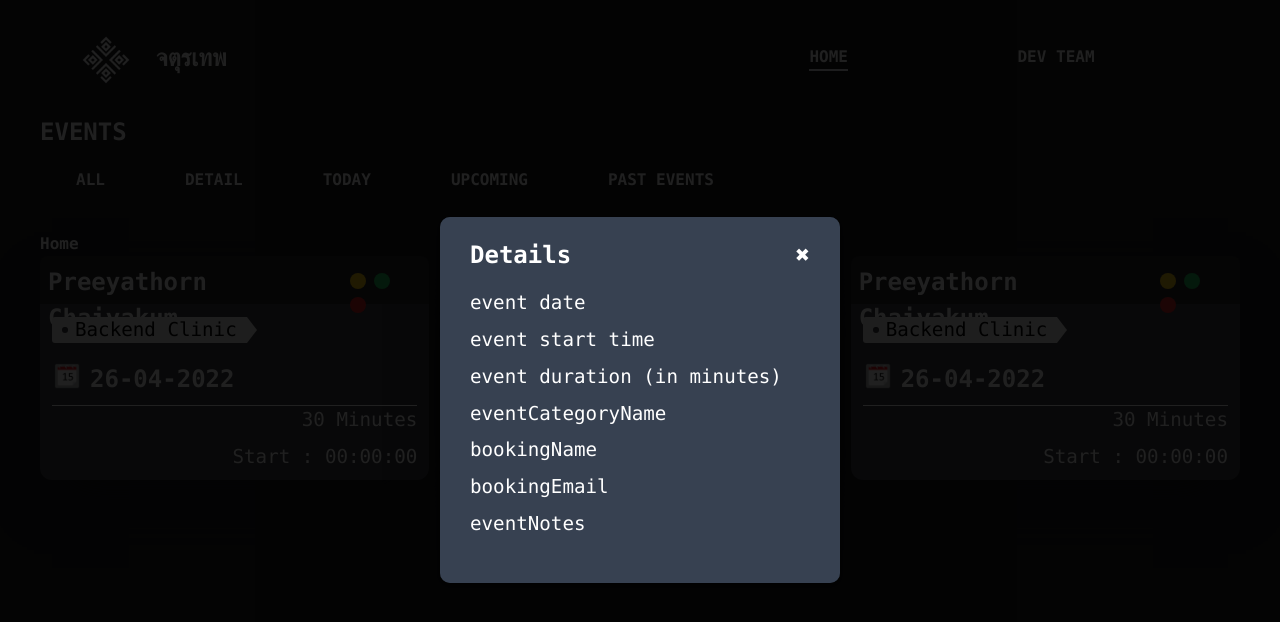
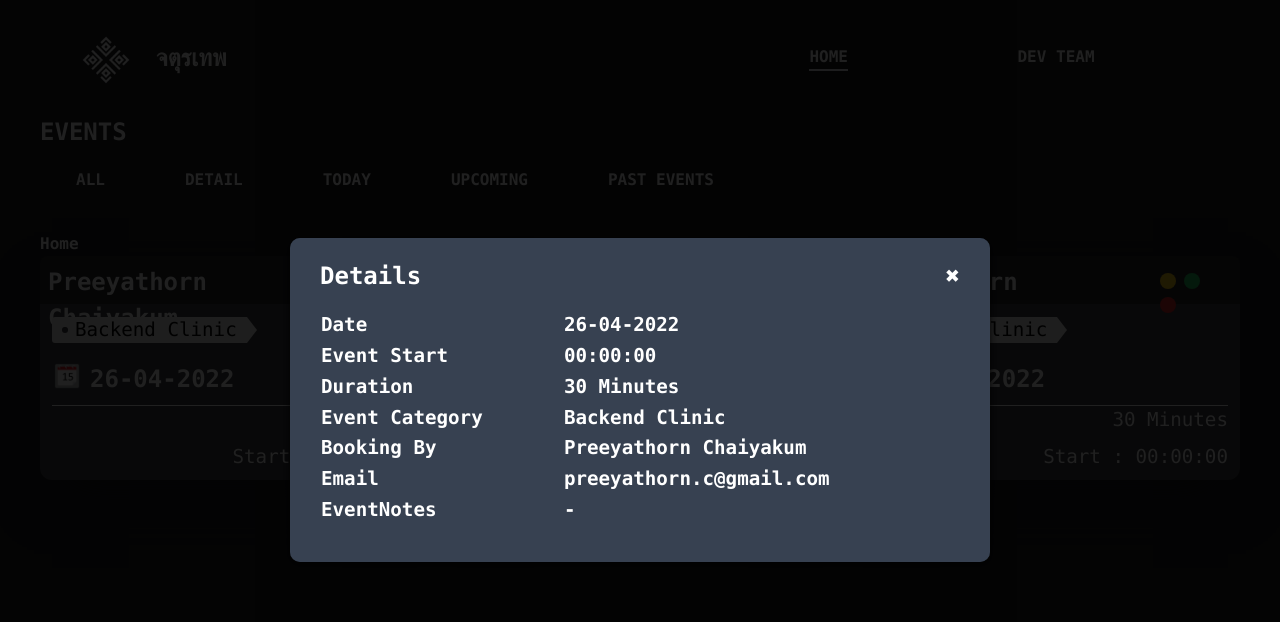
Before and after one commit to thanakritcankha/Oasip_sj2, a Vue app in the folder Frontend/: page / in a window 1280 px wide. Shown: the top 622 px of the page. Built offline with nearby package versions, Linux system fonts and the light colour scheme; the HTML template or start-up script is replaced by a standard one.

Commit message:
Update Event.vue

```diff
--- a/Frontend/src/components/Event.vue
+++ b/Frontend/src/components/Event.vue
@@ -51,17 +51,49 @@ import { ref } from 'vue'
         <div class="modal-body">
           <div class="header">
             <h1>Details</h1>
-            <a href="#" class="close-button">&#10006;</a>
+            <a href="#" class="close-button" @click="close">&#10006;</a>
           </div>
-          <div class="details">
-            <p>event date</p>
-            <p>event start time</p>
-            <p>event duration (in minutes)</p>
-            <p>eventCategoryName</p>
-            <p>bookingName</p>
-            <p>bookingEmail</p>
-            <p>eventNotes</p>
-          </div>
+          <!-- <div class="details">
+            <p>Date : 26-04-2022</p>
+            <p>Event Start : 00:00:00</p>
+            <p>Duration : 30 Minutes</p>
+            <p>Event Category : Backend Clinic</p>
+            <p>Booking By : Preeyathorn Chaiyakum</p>
+            <p>Email : preeyathorn.c@gmail.com</p>
+            <p>eventNotes : -</p>
+          </div> -->
+          <table class="details-table">
+            <tbody>
+              <tr>
+                <td>Date</td>
+                <td>26-04-2022</td>
+              </tr>
+              <tr>
+                <td>Event Start</td>
+                <td>00:00:00</td>
+              </tr>
+              <tr>
+                <td>Duration</td>
+                <td>30 Minutes</td>
+              </tr>
+              <tr>
+                <td>Event Category</td>
+                <td>Backend Clinic</td>
+              </tr>
+              <tr>
+                <td>Booking By</td>
+                <td>Preeyathorn Chaiyakum</td>
+              </tr>
+              <tr>
+                <td>Email</td>
+                <td>preeyathorn.c@gmail.com</td>
+              </tr>
+              <tr>
+                <td>EventNotes</td>
+                <td>-</td>
+              </tr>
+            </tbody>
+          </table>
         </div>
       </div>
     </div>
@@ -208,13 +240,14 @@ import { ref } from 'vue'
 }
 
 .modal-container {
-  width: 400px;
+  width: 700px;
   margin: 0px auto;
   padding: 20px 30px;
   background-color: rgb(55 65 81);
   border-radius: 10px;
   box-shadow: 0 2px 8px rgba(0, 0, 0, 0.33);
   transition: all 0.3s ease;
+  height: auto;
 }
 
 .header {
@@ -223,26 +256,13 @@ import { ref } from 'vue'
   justify-content: space-between;
   align-items: center;
   margin-bottom: 1rem;
+
 }
 
 .header h1 {
   font-size: 1.5rem;
   font-weight: 600;
   color: #fff;
-}
-
-.details {
-  display: flex;
-  flex-direction: column;
-  justify-content: space-between;
-  margin-bottom: 1rem;
-}
-
-.details p {
-  font-size: 1.2rem;
-  font-weight: 500;
-  color: #fff;
-  margin-bottom: 0.5rem;
 }
 
 .close-button {
@@ -253,6 +273,14 @@ import { ref } from 'vue'
   font-weight: 600;
   line-height: 1;
   padding: 0;
+
+}
+.details-table {
+  width: 100%;
+  border-collapse: collapse;
+  margin-bottom: 1rem;
+  font-size: 1.2rem;
 }
 
+
 </style>
```
